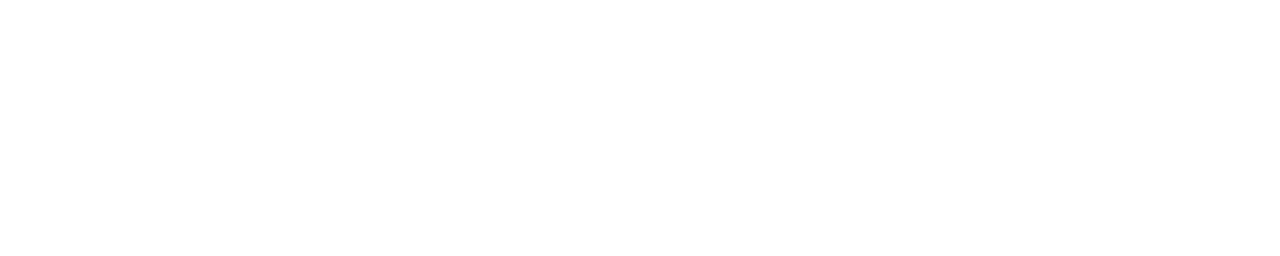
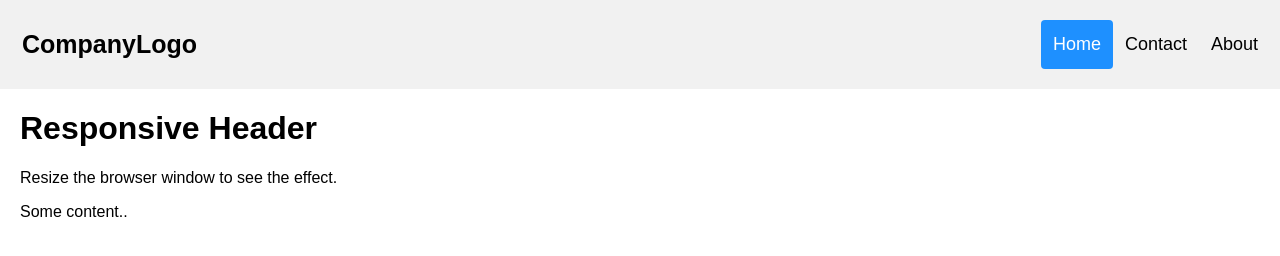
Before and after one commit to Document-cat/Starcraft-Factions, a plain HTML site: page index.html in a window 1280 px wide. Drawn offline with Linux system fonts and the light colour scheme.

Commit message:
Update index.html

```diff
--- a/index.html
+++ b/index.html
@@ -1,9 +1,80 @@
 <!DOCTYPE html>
 <html>
 <head>
-<title>Page Title</title>
+<meta name="viewport" content="width=device-width, initial-scale=1">
+<style>
+* {box-sizing: border-box;}
+
+body {
+  margin: 0;
+  font-family: Arial, Helvetica, sans-serif;
+}
+
+.header {
+  overflow: hidden;
+  background-color: #f1f1f1;
+  padding: 20px 10px;
+}
+
+.header a {
+  float: left;
+  color: black;
+  text-align: center;
+  padding: 12px;
+  text-decoration: none;
+  font-size: 18px;
+  line-height: 25px;
+  border-radius: 4px;
+}
+
+.header a.logo {
+  font-size: 25px;
+  font-weight: bold;
+}
+
+.header a:hover {
+  background-color: #ddd;
+  color: black;
+}
+
+.header a.active {
+  background-color: dodgerblue;
+  color: white;
+}
+
+.header-right {
+  float: right;
+}
+
+@media screen and (max-width: 500px) {
+  .header a {
+    float: none;
+    display: block;
+    text-align: left;
+  }
+
+  .header-right {
+    float: none;
+  }
+}
+</style>
 </head>
 <body>
 
+<div class="header">
+  <a href="#default" class="logo">CompanyLogo</a>
+  <div class="header-right">
+    <a class="active" href="#home">Home</a>
+    <a href="#contact">Contact</a>
+    <a href="#about">About</a>
+  </div>
+</div>
+
+<div style="padding-left:20px">
+  <h1>Responsive Header</h1>
+  <p>Resize the browser window to see the effect.</p>
+  <p>Some content..</p>
+</div>
+
 </body>
 </html>
```
